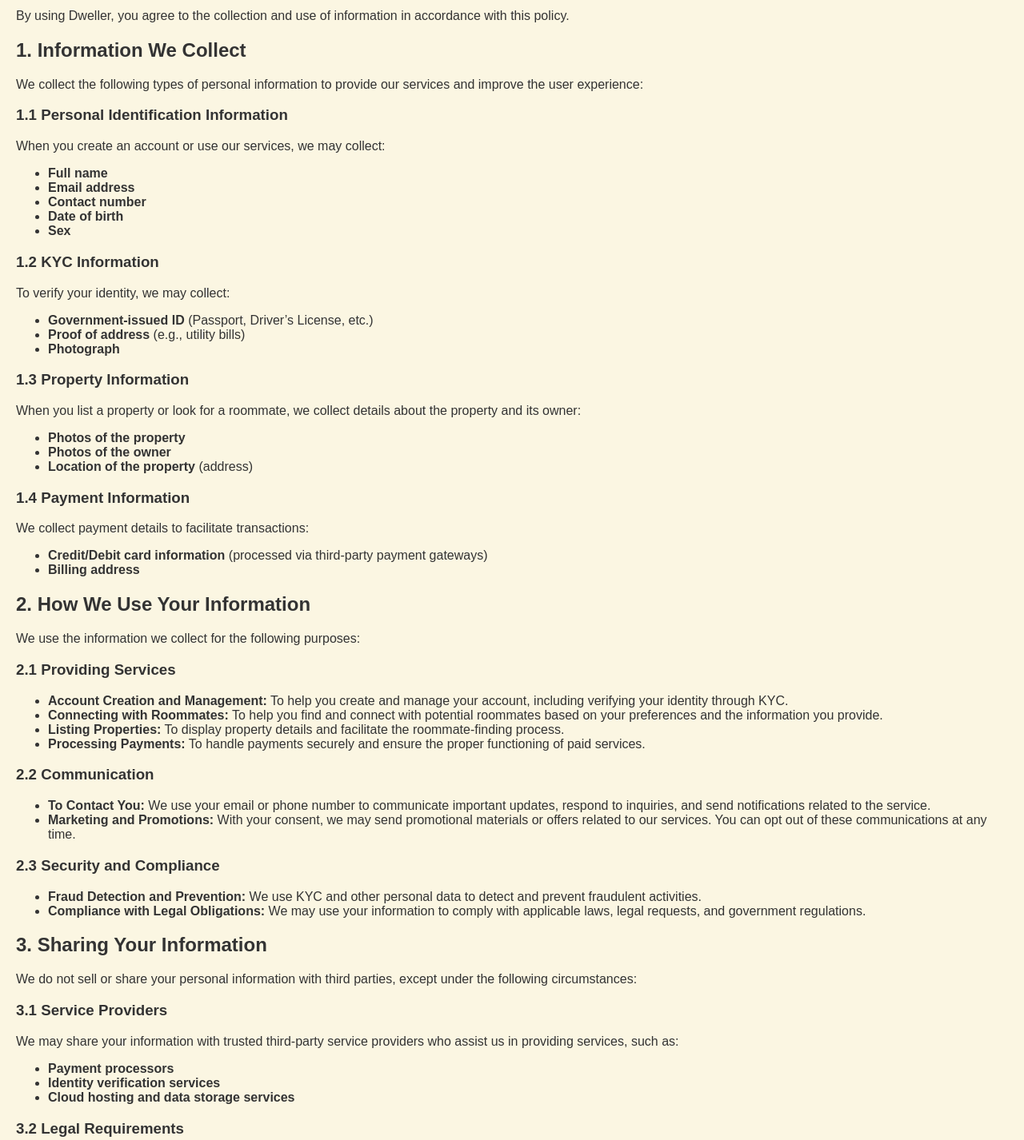
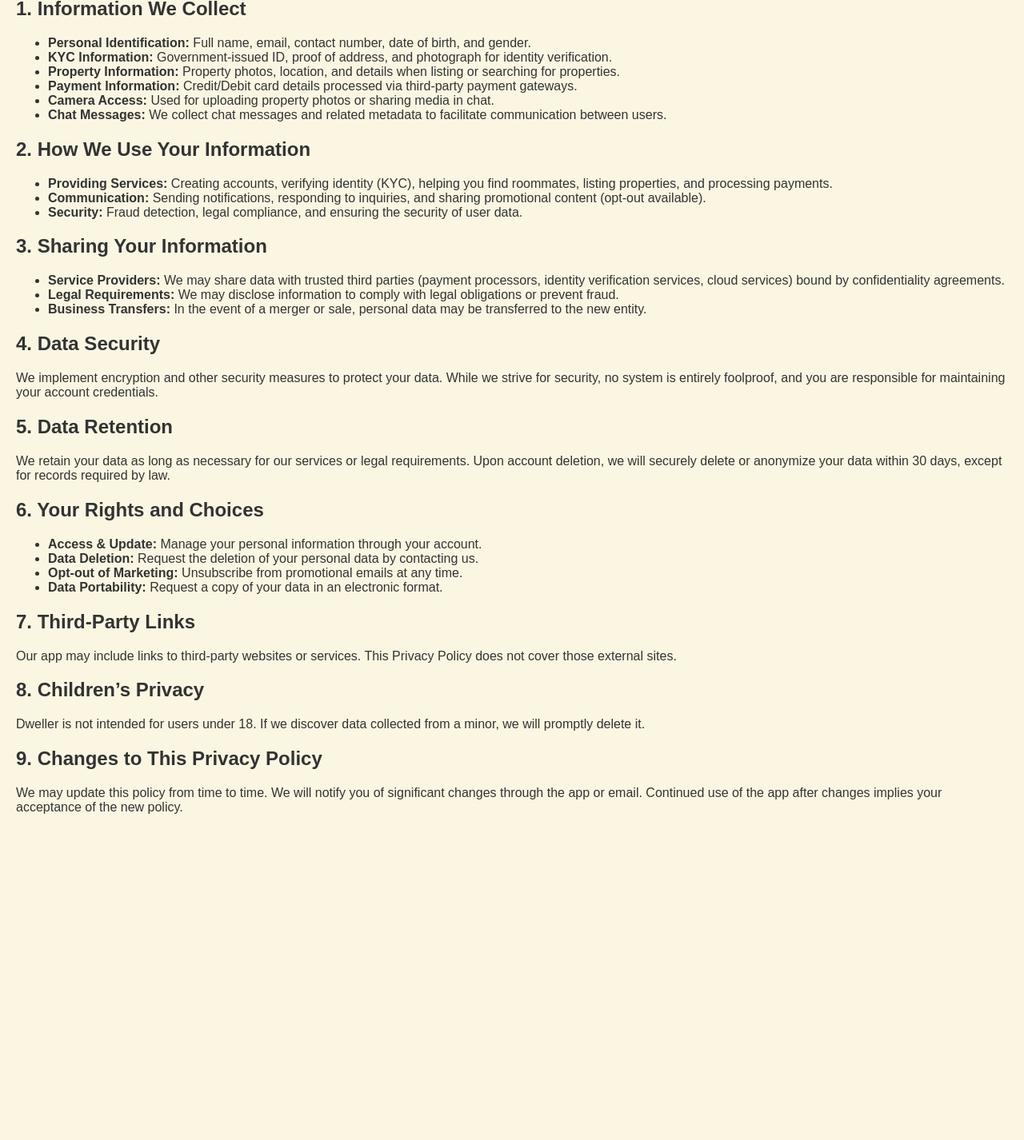
Before and after one commit to DwellersTeam/privacy-policy, a plain HTML site: page index.html in a window 1280 px wide. Shown: the part 193-1619 px from the top of the page at 80% size. After the commit the page ends 1248 px from the top, so only its background shows below. Drawn offline with Linux system fonts and the light colour scheme.

Commit message:
Update index.html

```diff
--- a/index.html
+++ b/index.html
@@ -7,130 +7,55 @@
     <link rel="stylesheet" href="styles.css">
 </head>
 <body>
-    <h1>Privacy Policy</h1>
+    <h1>Privacy Policy for Dweller – Roommate Finding App</h1>
     <p><strong>Effective Date: 18th of September 2024.</strong></p>
-    <p>At Dweller, your trust is our priority. We value your privacy and are committed to safeguarding the personal information you provide to us. This Privacy Policy outlines how we collect, use, and protect your information when you use our services, including submitting a Know Your Customer (KYC) form, sharing personal details, and interacting with our roommate-finding platform.</p>
-    <p>By using Dweller, you agree to the collection and use of information in accordance with this policy.</p>
+    <p>At Dweller, we value your privacy and are committed to safeguarding your personal information. This Privacy Policy outlines how we collect, use, and protect the information you provide, including while using our camera, chat, and roommate-finding services. By using Dweller, you agree to this policy.</p>
 
     <h2>1. Information We Collect</h2>
-    <p>We collect the following types of personal information to provide our services and improve the user experience:</p>
-
-    <h3>1.1 Personal Identification Information</h3>
-    <p>When you create an account or use our services, we may collect:</p>
     <ul>
-        <li><strong>Full name</strong></li>
-        <li><strong>Email address</strong></li>
-        <li><strong>Contact number</strong></li>
-        <li><strong>Date of birth</strong></li>
-        <li><strong>Sex</strong></li>
-    </ul>
-
-    <h3>1.2 KYC Information</h3>
-    <p>To verify your identity, we may collect:</p>
-    <ul>
-        <li><strong>Government-issued ID</strong> (Passport, Driver’s License, etc.)</li>
-        <li><strong>Proof of address</strong> (e.g., utility bills)</li>
-        <li><strong>Photograph</strong></li>
-    </ul>
-
-    <h3>1.3 Property Information</h3>
-    <p>When you list a property or look for a roommate, we collect details about the property and its owner:</p>
-    <ul>
-        <li><strong>Photos of the property</strong></li>
-        <li><strong>Photos of the owner</strong></li>
-        <li><strong>Location of the property</strong> (address)</li>
-    </ul>
-
-    <h3>1.4 Payment Information</h3>
-    <p>We collect payment details to facilitate transactions:</p>
-    <ul>
-        <li><strong>Credit/Debit card information</strong> (processed via third-party payment gateways)</li>
-        <li><strong>Billing address</strong></li>
+        <li><strong>Personal Identification:</strong> Full name, email, contact number, date of birth, and gender.</li>
+        <li><strong>KYC Information:</strong> Government-issued ID, proof of address, and photograph for identity verification.</li>
+        <li><strong>Property Information:</strong> Property photos, location, and details when listing or searching for properties.</li>
+        <li><strong>Payment Information:</strong> Credit/Debit card details processed via third-party payment gateways.</li>
+        <li><strong>Camera Access:</strong> Used for uploading property photos or sharing media in chat.</li>
+        <li><strong>Chat Messages:</strong> We collect chat messages and related metadata to facilitate communication between users.</li>
     </ul>
 
     <h2>2. How We Use Your Information</h2>
-    <p>We use the information we collect for the following purposes:</p>
-
-    <h3>2.1 Providing Services</h3>
     <ul>
-        <li><strong>Account Creation and Management:</strong> To help you create and manage your account, including verifying your identity through KYC.</li>
-        <li><strong>Connecting with Roommates:</strong> To help you find and connect with potential roommates based on your preferences and the information you provide.</li>
-        <li><strong>Listing Properties:</strong> To display property details and facilitate the roommate-finding process.</li>
-        <li><strong>Processing Payments:</strong> To handle payments securely and ensure the proper functioning of paid services.</li>
-    </ul>
-
-    <h3>2.2 Communication</h3>
-    <ul>
-        <li><strong>To Contact You:</strong> We use your email or phone number to communicate important updates, respond to inquiries, and send notifications related to the service.</li>
-        <li><strong>Marketing and Promotions:</strong> With your consent, we may send promotional materials or offers related to our services. You can opt out of these communications at any time.</li>
-    </ul>
-
-    <h3>2.3 Security and Compliance</h3>
-    <ul>
-        <li><strong>Fraud Detection and Prevention:</strong> We use KYC and other personal data to detect and prevent fraudulent activities.</li>
-        <li><strong>Compliance with Legal Obligations:</strong> We may use your information to comply with applicable laws, legal requests, and government regulations.</li>
+        <li><strong>Providing Services:</strong> Creating accounts, verifying identity (KYC), helping you find roommates, listing properties, and processing payments.</li>
+        <li><strong>Communication:</strong> Sending notifications, responding to inquiries, and sharing promotional content (opt-out available).</li>
+        <li><strong>Security:</strong> Fraud detection, legal compliance, and ensuring the security of user data.</li>
     </ul>
 
     <h2>3. Sharing Your Information</h2>
-    <p>We do not sell or share your personal information with third parties, except under the following circumstances:</p>
-
-    <h3>3.1 Service Providers</h3>
-    <p>We may share your information with trusted third-party service providers who assist us in providing services, such as:</p>
     <ul>
-        <li><strong>Payment processors</strong></li>
-        <li><strong>Identity verification services</strong></li>
-        <li><strong>Cloud hosting and data storage services</strong></li>
+        <li><strong>Service Providers:</strong> We may share data with trusted third parties (payment processors, identity verification services, cloud services) bound by confidentiality agreements.</li>
+        <li><strong>Legal Requirements:</strong> We may disclose information to comply with legal obligations or prevent fraud.</li>
+        <li><strong>Business Transfers:</strong> In the event of a merger or sale, personal data may be transferred to the new entity.</li>
     </ul>
 
-    <h3>3.2 Legal Requirements</h3>
-    <p>We may disclose your information if required by law or if we believe such action is necessary to:</p>
+    <h2>4. Data Security</h2>
+    <p>We implement encryption and other security measures to protect your data. While we strive for security, no system is entirely foolproof, and you are responsible for maintaining your account credentials.</p>
+
+    <h2>5. Data Retention</h2>
+    <p>We retain your data as long as necessary for our services or legal requirements. Upon account deletion, we will securely delete or anonymize your data within 30 days, except for records required by law.</p>
+
+    <h2>6. Your Rights and Choices</h2>
     <ul>
-        <li><strong>Comply with legal obligations</strong></li>
-        <li><strong>Protect the rights, property, or safety of Dweller, our users, or others</strong></li>
-        <li><strong>Investigate or prevent fraudulent activities or violations of our terms of service</strong></li>
+        <li><strong>Access & Update:</strong> Manage your personal information through your account.</li>
+        <li><strong>Data Deletion:</strong> Request the deletion of your personal data by contacting us.</li>
+        <li><strong>Opt-out of Marketing:</strong> Unsubscribe from promotional emails at any time.</li>
+        <li><strong>Data Portability:</strong> Request a copy of your data in an electronic format.</li>
     </ul>
 
-    <h3>3.3 Business Transfers</h3>
-    <p>In the event of a merger, acquisition, or sale of all or part of our assets, your personal information may be transferred to the new entity. You will be notified of any such change and have the option to request deletion of your data.</p>
-
-    <h2>4. Data Security</h2>
-    <p>We take the protection of your information seriously and implement industry-standard security measures to safeguard your personal data. These include:</p>
-    <ul>
-        <li><strong>Encryption of sensitive data during transmission</strong> (such as payment information)</li>
-        <li><strong>Secure storage of personal information in encrypted databases</strong></li>
-        <li><strong>Access control measures</strong> to restrict access to your data</li>
-    </ul>
-
-    <p>While we strive to protect your information, no system can be guaranteed 100% secure. You are responsible for maintaining the confidentiality of your account credentials.</p>
-
-    <h2>5. Data Retention</h2>
-    <p>We retain your personal data only for as long as necessary to fulfill the purposes outlined in this policy, or as required by law. When your data is no longer needed, we will securely delete or anonymize it.</p>
-
-    <h3>5.1 Account Deletion</h3>
-    <p>If you choose to delete your Dweller account, your personal information will be removed from our systems within <strong>30 days</strong>. However, certain information may be retained if required by law or for legitimate business purposes (e.g., payment records, fraud prevention).</p>
-
-    <h2>6. Your Rights and Choices</h2>
-    <p>You have the following rights regarding your personal information:</p>
-
-    <h3>6.1 Access and Update</h3>
-    <p>You can access and update your personal information at any time by logging into your Dweller account.</p>
-
-    <h3>6.2 Data Deletion</h3>
-    <p>You may request the deletion of your personal data by contacting us at [Insert Contact Information]. We will process your request in accordance with applicable legal requirements.</p>
-
-    <h3>6.3 Opt-out of Marketing</h3>
-    <p>You can opt out of receiving promotional emails by clicking the "unsubscribe" link in any of our communications or by updating your preferences in your account settings.</p>
-
-    <h3>6.4 Data Portability</h3>
-    <p>Upon request, we can provide you with a copy of your personal data in a commonly used electronic format.</p>
-
     <h2>7. Third-Party Links</h2>
-    <p>Our app may contain links to third-party websites or services. This Privacy Policy does not apply to those external sites, and we encourage you to review the privacy policies of any third-party services you interact with.</p>
+    <p>Our app may include links to third-party websites or services. This Privacy Policy does not cover those external sites.</p>
 
     <h2>8. Children’s Privacy</h2>
-    <p>Dweller is not intended for individuals under the age of 18. We do not knowingly collect personal information from anyone under 18. If we become aware that we have collected personal data from a child without parental consent, we will take steps to delete that information.</p>
+    <p>Dweller is not intended for users under 18. If we discover data collected from a minor, we will promptly delete it.</p>
 
     <h2>9. Changes to This Privacy Policy</h2>
-    <p>We may update this Privacy Policy from time to time to reflect changes in our practices or for legal reasons. We will notify you of any material changes by posting the updated policy on our app or sending an email notification. Your continued use of the app after any changes indicates your acceptance of the new terms.</p>
+    <p>We may update this policy from time to time. We will notify you of significant changes through the app or email. Continued use of the app after changes implies your acceptance of the new policy.</p>
 </body>
 </html>
```
